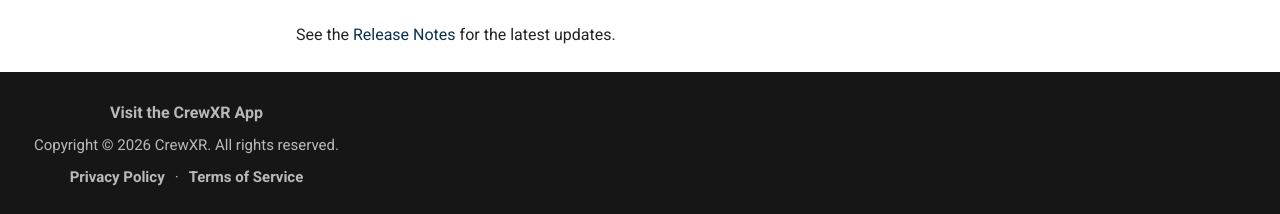
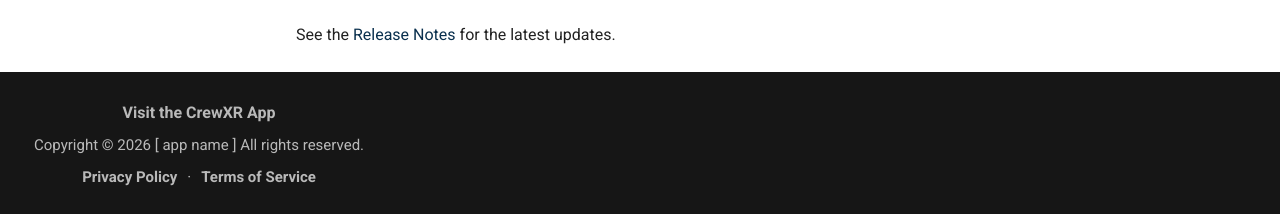
Before and after one commit to axf504/Docu_template, an MkDocs documentation site: the page built from docs/index.md, in a window 1280 px wide and 1052 px high. Shown: the part 835-1049 px from the top of the window. Built offline with MkDocs 1.6.1 and Material for MkDocs 9.7.7, drawn with Linux system fonts in a browser that asks for light colours.

Commit message:
Update copyright text in footer.html

```diff
--- a/overrides/partials/footer.html
+++ b/overrides/partials/footer.html
@@ -3,7 +3,7 @@
     <div class="md-footer-meta__inner md-grid">
       <div class="custom-footer">
         <a href="https://portal.crewxr.ai/" target="_blank" rel="noopener">Visit the CrewXR App</a>
-        <p>Copyright &copy; 2026 CrewXR. All rights reserved.</p>
+        <p>Copyright &copy; 2026 [ app name ] All rights reserved.</p>
         <nav class="custom-footer__links">
           <a href="#">Privacy Policy</a>
           <span>&middot;</span>
```
